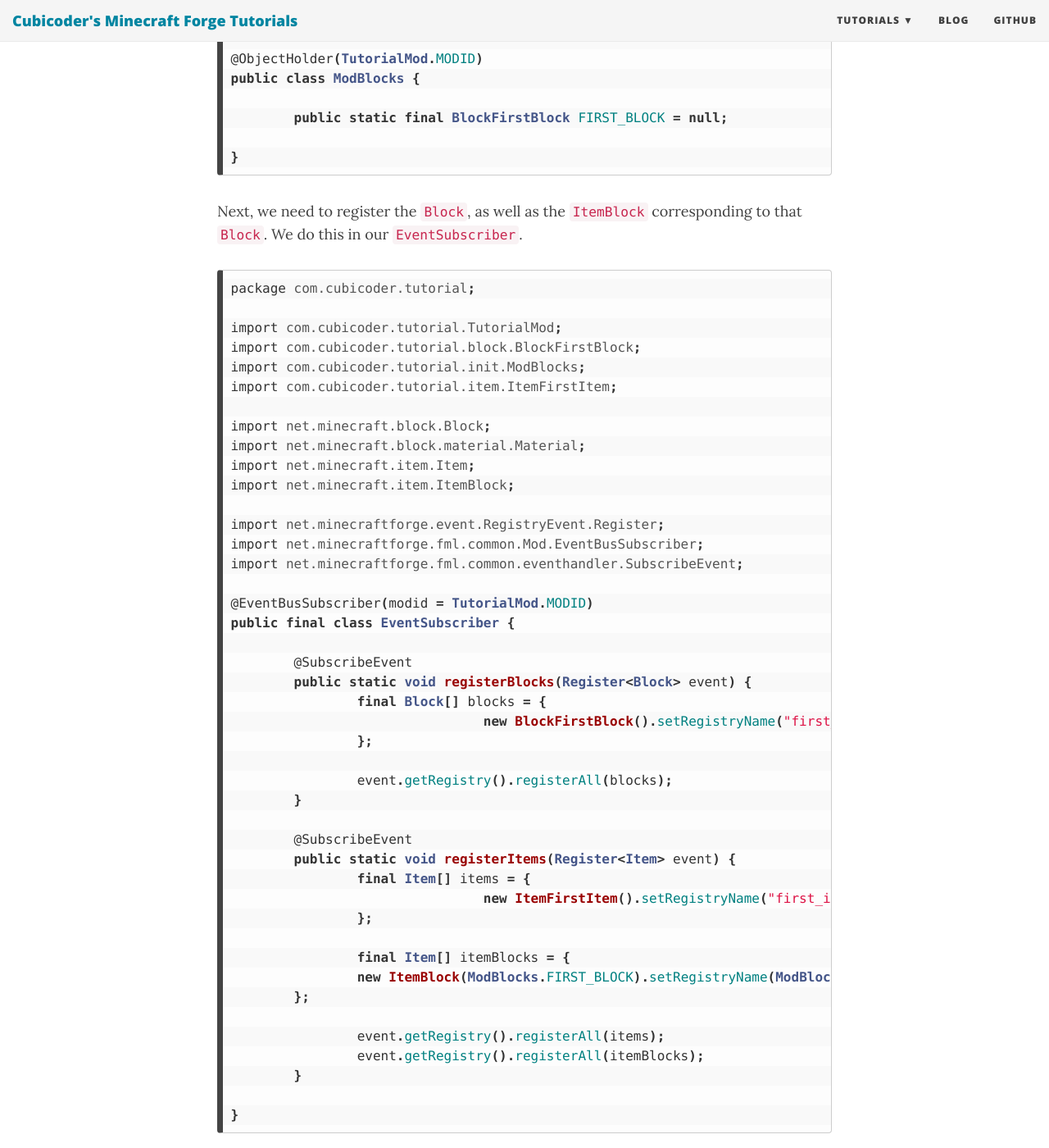
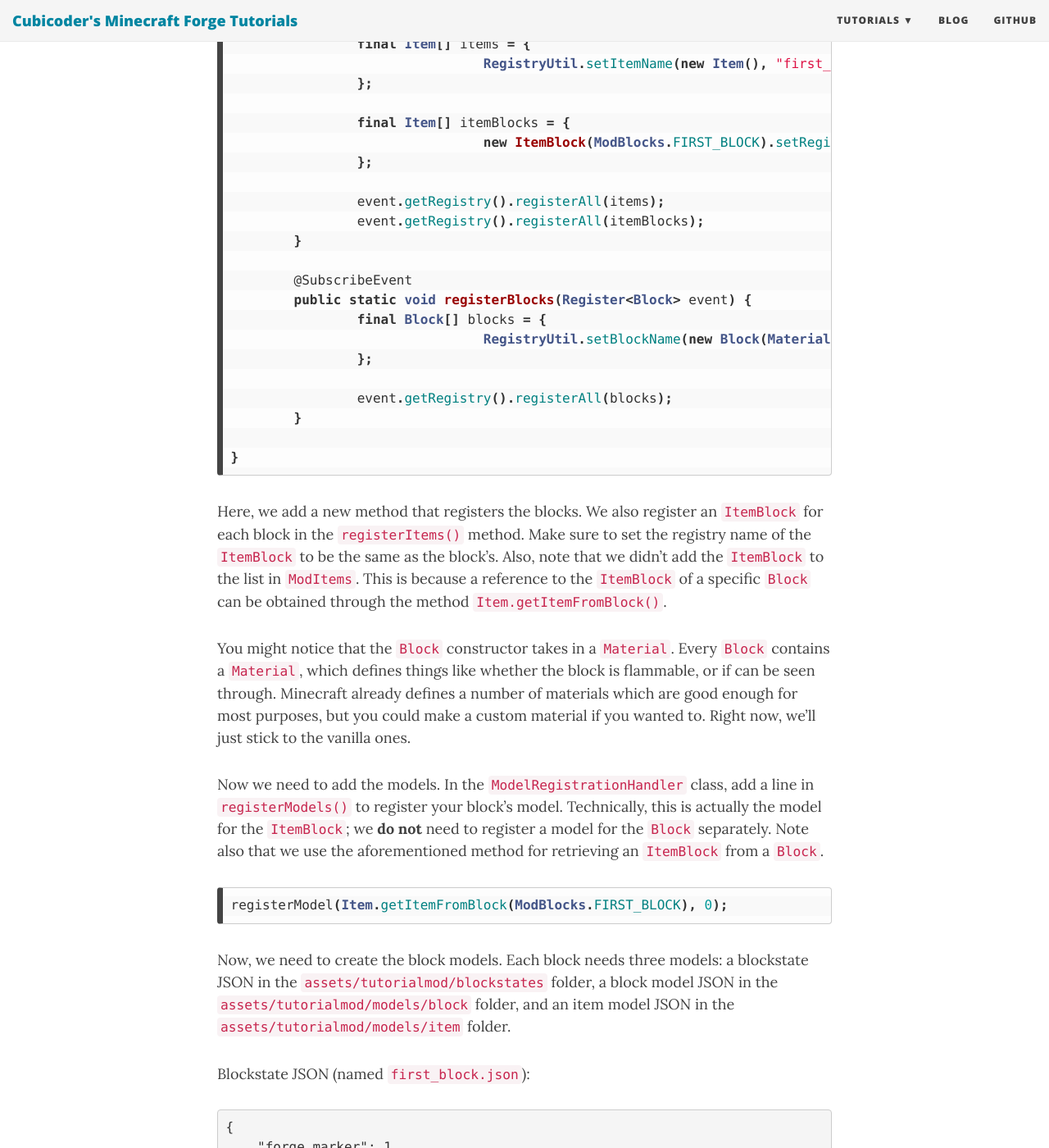
Before and after one commit to cubicoder/cubicoder.github.io, a Jekyll site: the page built from tutorials/1-12-2/2018-06-20-first-block.md, in a window 1280 px wide and 1400 px high, scrolled down 1345 px. Shown: the whole window at 82% size. Built offline with Jekyll 4.4.1, drawn with Linux system fonts in a browser that asks for light colours; nearby versions of some CDN libraries; comment, search, counter and statistics services are not loaded; some of the changed text lies outside the part shown.

Commit message:
updated item and main mod class tutorials, reworked block

````diff
--- a/tutorials/1-12-2/2018-06-20-first-block.md
+++ b/tutorials/1-12-2/2018-06-20-first-block.md
@@ -4,103 +4,80 @@
 date: 2018-06-20
 ---
 
-Now that we’ve added a basic item, let’s add a basic block. The process for this is very similar to adding an item. The only difference is that we actually have to add a block and an item. This is because a block in Minecraft exists in two places: in the world, as a `Block`, and in the inventory as an `ItemBlock`, which is an item that corresponds to a `Block`. Let’s get started! First, create a new class named `BlockFirstBlock` in the package `com.cubicoder.tutorial.block`.
+Now that we’ve added a basic item, let’s add a basic block. The process for this is very similar to adding an item. The only difference is that we actually have to add a block and an item. This is because a block in Minecraft exists in two places: in the world, as a `Block`, and in the inventory as an `ItemBlock`, which is an item that corresponds to a `Block`. Let’s get started!
+
+Begin by creating a new class in `cubicoder.init` named `ModBlocks`. This will be exactly like the `ModItems` class, except for blocks.
+
 ```java
-package com.cubicoder.tutorial.block;
+package cubicoder.tutorialmod.init;
 
-import com.cubicoder.tutorial.TutorialMod;
+import cubicoder.tutorialmod.TutorialMod;
+import net.minecraft.block.Block;
+import net.minecraftforge.fml.common.registry.GameRegistry.ObjectHolder;
 
+@ObjectHolder(TutorialMod.MODID)
+public class ModBlocks {
+
+	public static final Block FIRST_BLOCK = null;
+
+}
+```
+
+Next, we need to register the `Block`, as well as the `ItemBlock` corresponding to that `Block`. We do this in our `EventSubscriber`.
+
+```java
+package cubicoder.tutorialmod;
+
+import cubicoder.tutorialmod.init.ModBlocks;
+import cubicoder.tutorialmod.util.RegistryUtil;
 import net.minecraft.block.Block;
-import net.minecraft.block.SoundType;
 import net.minecraft.block.material.Material;
 import net.minecraft.creativetab.CreativeTabs;
+import net.minecraft.item.Item;
+import net.minecraft.item.ItemBlock;
+import net.minecraftforge.event.RegistryEvent.Register;
+import net.minecraftforge.fml.common.Mod.EventBusSubscriber;
+import net.minecraftforge.fml.common.eventhandler.SubscribeEvent;
 
-public class BlockFirstBlock extends Block {
+@EventBusSubscriber(modid = TutorialMod.MODID)
+public class RegistrationHandler {
 
-	public BlockFirstBlock() {
-		super(Material.STONE);
-		setCreativeTab(CreativeTabs.MISC);
-		setSoundType(SoundType.STONE);
+	@SubscribeEvent
+	public static void registerItems(Register<Item> event) {
+		final Item[] items = {
+				RegistryUtil.setItemName(new Item(), "first_item").setCreativeTab(CreativeTabs.MISC),
+		};
+
+		final Item[] itemBlocks = {
+				new ItemBlock(ModBlocks.FIRST_BLOCK).setRegistryName(ModBlocks.FIRST_BLOCK.getRegistryName())
+		};
+
+		event.getRegistry().registerAll(items);
+		event.getRegistry().registerAll(itemBlocks);
+	}
+
+	@SubscribeEvent
+	public static void registerBlocks(Register<Block> event) {
+		final Block[] blocks = {
+				RegistryUtil.setBlockName(new Block(Material.ROCK), "first_block").setCreativeTab(CreativeTabs.MISC)
+		};
+
+		event.getRegistry().registerAll(blocks);
 	}
 
 }
 ```
 
-A `Block` contains a `Material`, which defines things like whether the block is flammable, or if can be seen through. Minecraft already defines a number of materials which are good enough for most purposes, but you could make a custom material if you wanted to. Right now, we’ll just stick to the vanilla ones.
+Here, we add a new method that registers the blocks. We also register an `ItemBlock` for each block in the `registerItems()` method. Make sure to set the registry name of the `ItemBlock` to be the same as the block’s. Also, note that we didn't add the `ItemBlock` to the list in `ModItems`. This is because a reference to the `ItemBlock` of a specific `Block` can be obtained through the method `Item.getItemFromBlock()`.
 
-The `BlockFirstBlock` constructor is just like the one in `ItemFirstItem`.
+You might notice that the `Block` constructor takes in a `Material`. Every `Block` contains a `Material`, which defines things like whether the block is flammable, or if can be seen through. Minecraft already defines a number of materials which are good enough for most purposes, but you could make a custom material if you wanted to. Right now, we’ll just stick to the vanilla ones.
 
-In your `init` package, create a new class called `ModBlocks`. This will hold references to our mod’s blocks.
+Now we need to add the models. In the `ModelRegistrationHandler` class, add a line in `registerModels()` to register your block’s model. Technically, this is actually the model for the `ItemBlock`; we **do not** need to register a model for the `Block` separately. Note also that we use the aforementioned method for retrieving an `ItemBlock` from a `Block`.
 ```java
-package com.cubicoder.tutorial.init;
-
-import com.cubicoder.tutorial.TutorialMod;
-
-import com.cubicoder.tutorial.block.BlockFirstBlock;
-import net.minecraftforge.fml.common.registry.GameRegistry.ObjectHolder;
-
-@ObjectHolder(TutorialMod.MODID)
-public class ModBlocks {
-
-	public static final BlockFirstBlock FIRST_BLOCK = null;
-
-}
-```
-Next, we need to register the `Block`, as well as the `ItemBlock` corresponding to that `Block`. We do this in our `EventSubscriber`.
-```java
-package com.cubicoder.tutorial;
-
-import com.cubicoder.tutorial.TutorialMod;
-import com.cubicoder.tutorial.block.BlockFirstBlock;
-import com.cubicoder.tutorial.init.ModBlocks;
-import com.cubicoder.tutorial.item.ItemFirstItem;
-
-import net.minecraft.block.Block;
-import net.minecraft.block.material.Material;
-import net.minecraft.item.Item;
-import net.minecraft.item.ItemBlock;
-
-import net.minecraftforge.event.RegistryEvent.Register;
-import net.minecraftforge.fml.common.Mod.EventBusSubscriber;
-import net.minecraftforge.fml.common.eventhandler.SubscribeEvent;
-
-@EventBusSubscriber(modid = TutorialMod.MODID)
-public final class EventSubscriber {
-
-	@SubscribeEvent
-	public static void registerBlocks(Register<Block> event) {
-		final Block[] blocks = {
-				new BlockFirstBlock().setRegistryName("first_block").setUnlocalisedName(TutorialMod.MODID + "." + "first_block"),
-		};
-
-		event.getRegistry().registerAll(blocks);
-	}
-
-	@SubscribeEvent
-	public static void registerItems(Register<Item> event) {
-		final Item[] items = {
-				new ItemFirstItem().setRegistryName("first_item").setUnlocalisedName(TutorialMod.MODID + "." + "first_item"),
-		};
-
-		final Item[] itemBlocks = {
-                new ItemBlock(ModBlocks.FIRST_BLOCK).setRegistryName(ModBlocks.FIRST_BLOCK.getRegistryName()),
-        };
-
-		event.getRegistry().registerAll(items);
-		event.getRegistry().registerAll(itemBlocks);
-	}
-
-}
+registerModel(Item.getItemFromBlock(ModBlocks.FIRST_BLOCK), 0);
 ```
 
-Here, we add a new method that registers the blocks. We also register an `ItemBlock` for each block in the `registerItems()` method. Make sure to set the registry name of the `ItemBlock` to be the same as the block’s.
-
-In the `ClientEventSubscriber` class, add a line in `registerModels()` to register your block’s model.
-```java
-registerModel(Item.getItemFromBlock(ModBlocks.FIRST_BLOCK));
-```
-
-Now, we need to create the block models. Each block needs two models: a blockstate JSON in the `assets/tutorialmod/blockstates` folder, and an block model JSON in the `assets/tutorialmod/models/block` folder.
+Now, we need to create the block models. Each block needs three models: a blockstate JSON in the `assets/tutorialmod/blockstates` folder, a block model JSON in the `assets/tutorialmod/models/block` folder, and an item model JSON in the `assets/tutorialmod/models/item` folder.
 
 Blockstate JSON (named `first_block.json`):
 ```JSON
@@ -115,7 +92,7 @@
     }
 }
 ```
-Block Model JSON (also named `first_block.json`):
+Block model JSON (also named `first_block.json`):
 ```JSON
 {
     "parent": "block/cube_all",
@@ -124,5 +101,13 @@
     }
 }
 ```
-Finally, put your texture in the `assets/tutorialmod/textures/blocks` folder. Run the game to see your custom block!
+Item model JSON (**also** named `first_block.json`):
+
+```JSON
+{
+    "parent": "tutorialmod:block/first_block"
+}
+```
+
+Finally, put your block's texture in the `assets/tutorialmod/textures/blocks` folder. Run the game to see your custom block!
 ![block0](/img/5block/block0.png)
````
Also changed, not shown: tutorials/1-12-2/2018-06-19-main-mod-class.md (+1 -1 lines), tutorials/1-12-2/2018-06-20-first-item.md (+14 -22 lines).
